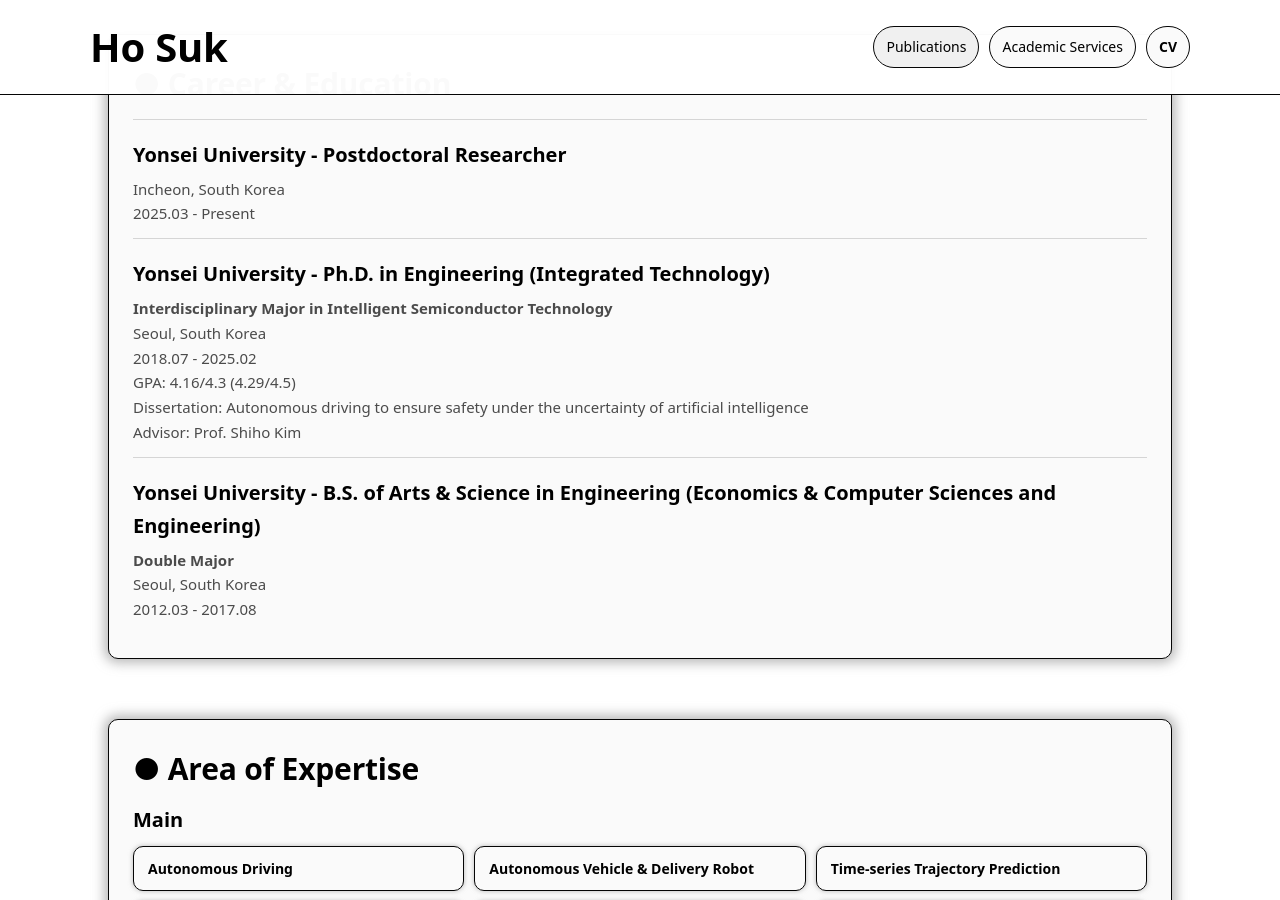
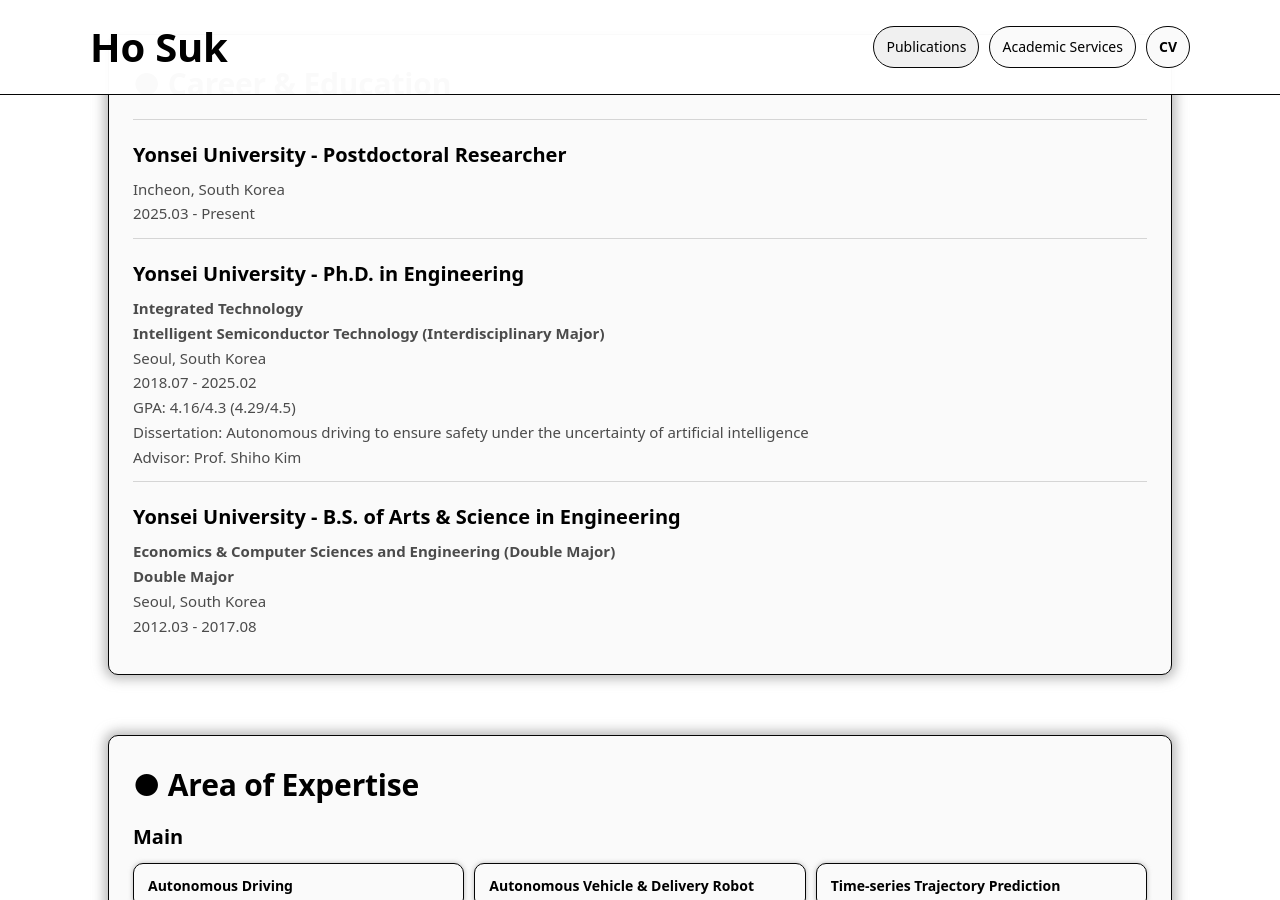
Before and after one commit to ho-suk-93/ho-suk-93.github.io, a Jekyll site: the page built from index.md, in a window 1280 px wide and 900 px high, scrolled down 505 px. Built offline with Jekyll 4.4.1, drawn with Linux system fonts in a browser that asks for light colours.

Commit message:
Refactor education section for clarity and format

```diff
--- a/index.md
+++ b/index.md
@@ -37,8 +37,9 @@ description: "Ho Suk's Personal Website"
       <p class="item-desc">2025.03 - Present</p>
     </div>
     <div class="list-item">
-      <p class="item-title">Yonsei University - Ph.D. in Engineering (Integrated Technology)</p>
-      <p class="item-desc"><b>Interdisciplinary Major in Intelligent Semiconductor Technology</b></p>
+      <p class="item-title">Yonsei University - Ph.D. in Engineering</p>
+      <p class="item-desc"><b>Integrated Technology</b></p>
+      <p class="item-desc"><b>Intelligent Semiconductor Technology (Interdisciplinary Major)</b></p>
       <p class="item-desc">Seoul, South Korea</p>
       <p class="item-desc">2018.07 - 2025.02</p>
       <p class="item-desc">GPA: 4.16/4.3 (4.29/4.5)</p>
@@ -46,7 +47,8 @@ description: "Ho Suk's Personal Website"
       <p class="item-desc">Advisor: Prof. Shiho Kim</p>
     </div>
     <div class="list-item">
-      <p class="item-title">Yonsei University - B.S. of Arts & Science in Engineering (Economics & Computer Sciences and Engineering)</p>
+      <p class="item-title">Yonsei University - B.S. of Arts & Science in Engineering</p>
+      <p class="item-desc"><b>Economics & Computer Sciences and Engineering (Double Major)</b></p>
       <p class="item-desc"><b>Double Major</b></p>
       <p class="item-desc">Seoul, South Korea</p>
       <p class="item-desc">2012.03 - 2017.08</p>
```
